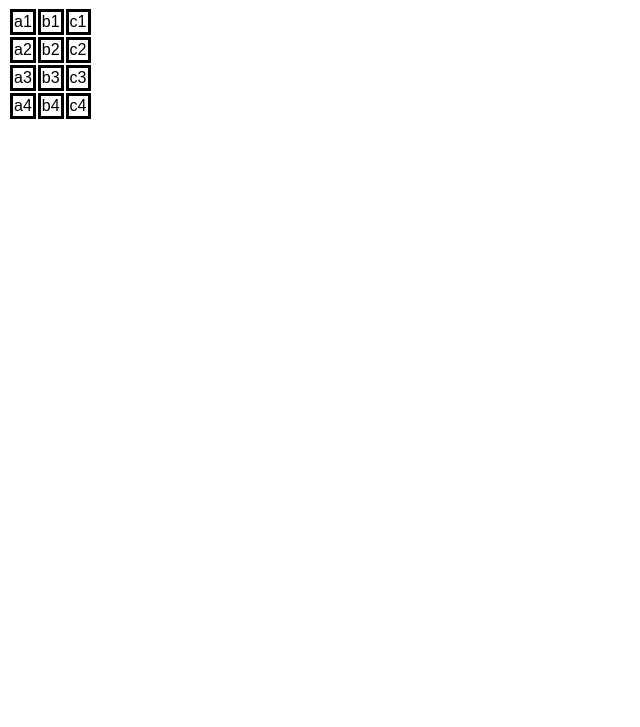
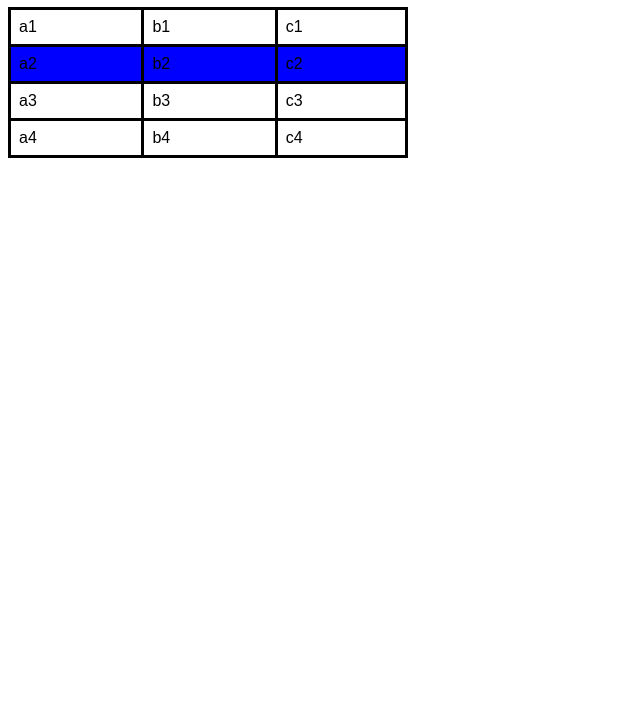
Before and after one commit to josesantos01/exercicios, a plain HTML site: page ex.02/tabela.html in a window 1280 px wide. Shown: the part 73-800 px from the top of the page, without its empty margins (0-640 px from the left). Drawn offline with Linux system fonts and the light colour scheme.

Commit message:
Update tabela.html

```diff
--- a/ex.02/tabela.html
+++ b/ex.02/tabela.html
@@ -9,9 +9,16 @@
         body{
             font-family: Arial, Helvetica, sans-serif;
         }
+        table{
+            width: 400px;
+            border-collapse: collapse;
+        }
+        tr.linha{
+            background-color: blue;
+        }
         td{
             border: solid black;
-
+            padding: 8px;
         }
     </style>
 </head>
@@ -23,7 +30,7 @@
             <td>b1</td>
             <td>c1</td>
         </tr>
-        <tr>
+        <tr class="linha">
             <td>a2</td>
             <td>b2</td>
             <td>c2</td>
```
